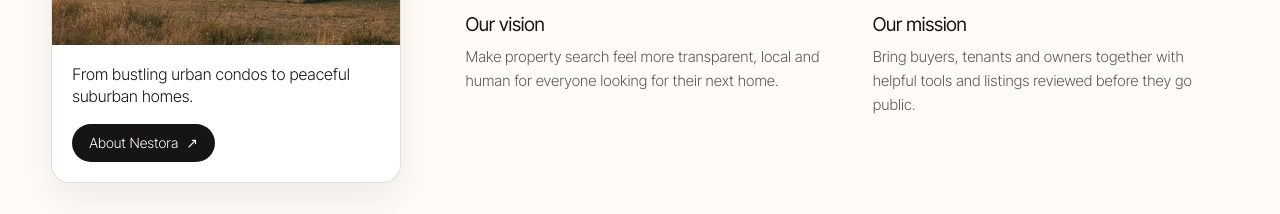
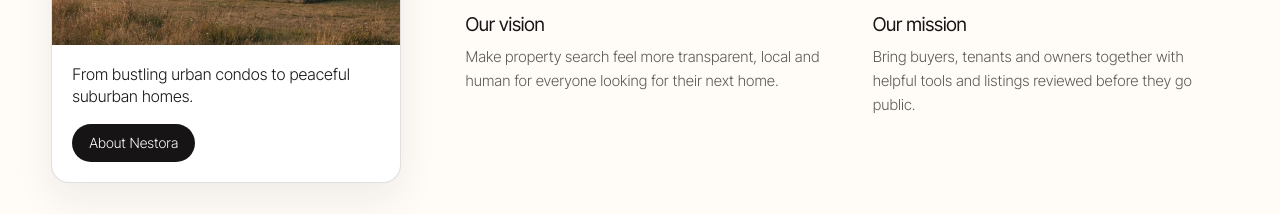
Before and after one commit to finastrarender/Realestate, a plain HTML site: page index.html in a window 1280 px wide. Shown: the part 1340-1554 px from the top of the page. Drawn offline with Linux system fonts and the light colour scheme; a web font is replaced by a local one.

Commit message:
Remove About button arrow

```diff
--- a/index.html
+++ b/index.html
@@ -65,7 +65,7 @@
    <div class="about-intro">
     <article class="about-feature">
      <div class="about-feature-image"><img src="img/about-home.jpg" alt="Contemporary timber homes in a peaceful countryside setting" loading="lazy"><span aria-hidden="true">+</span></div>
-     <div class="about-feature-copy"><p>From bustling urban condos to peaceful suburban homes.</p><a class="btn d s" href="#about">About Nestora <span aria-hidden="true">↗</span></a></div>
+     <div class="about-feature-copy"><p>From bustling urban condos to peaceful suburban homes.</p><a class="btn d s" href="#about">About Nestora</a></div>
     </article>
     <div class="about-story">
      <h2 id="landing-about-title">Your trusted partner in finding <em class="i">a place to call home.</em></h2>
```
